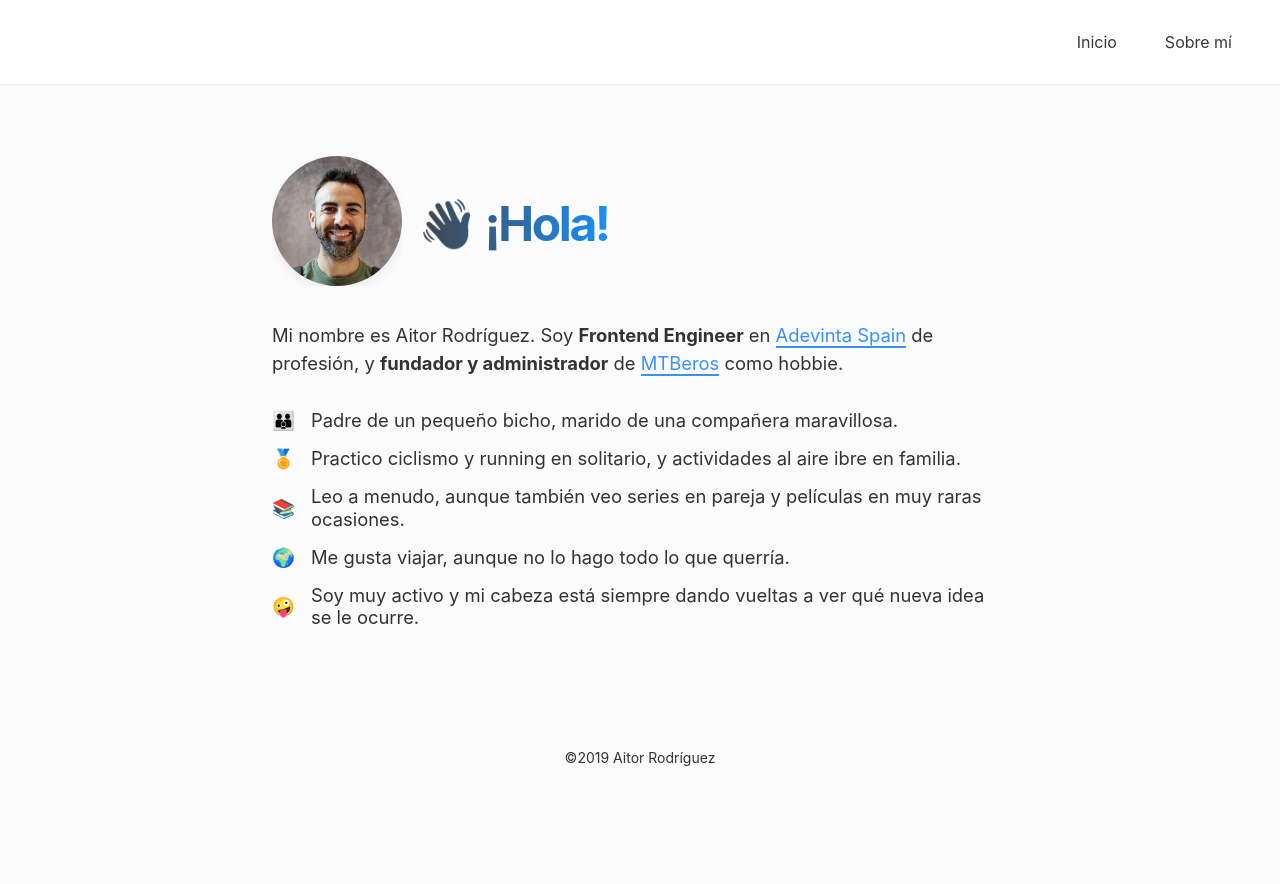
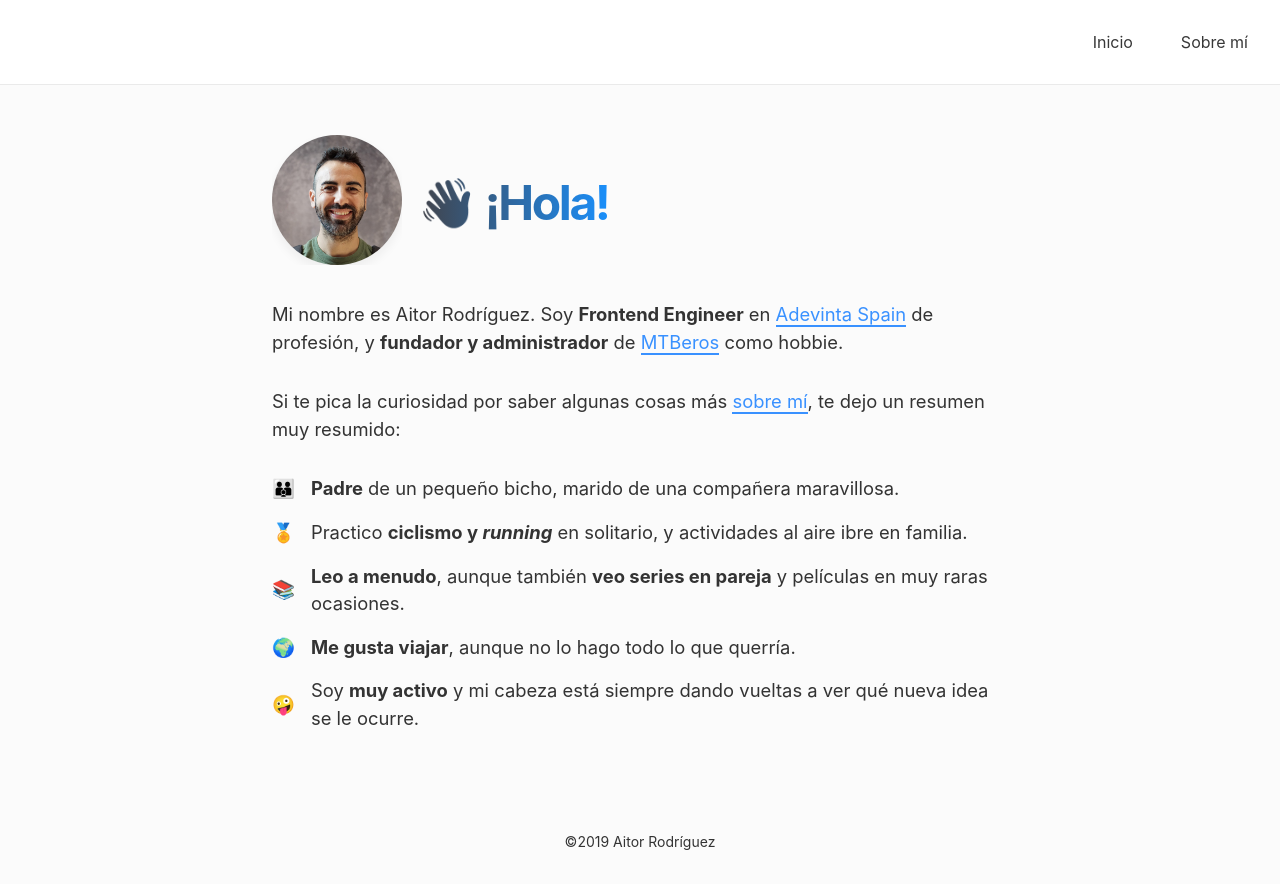
Before and after one commit to AitorRodriguez990/devairoma, a Next.js app: page / in a window 1280 px wide. Before the commit the page ends 800 px from the top, so only its background shows below. Built offline with nearby package versions, Linux system fonts and the light colour scheme.

Commit message:
add layout

```diff
--- a/components/footer/index.js
+++ b/components/footer/index.js
@@ -1,7 +1,7 @@
 import React from 'react'
 import styles from './index.module.scss'
 
-export const Footer = () => {
+export default function Footer() {
   const currentYear = new Date().getFullYear()
 
   return (
--- a/components/headMeta/index.js
+++ b/components/headMeta/index.js
@@ -2,7 +2,7 @@ import React from 'react'
 import PropTypes from 'prop-types'
 import Head from 'next/head'
 
-export const HeadMeta = ({section = ''}) => {
+export default function HeadMeta({section = ''}) {
   const name = "Aitor Rodríguez"
   var title = `${name} | Desarrollo y lanzo proyectos 🚀`
 
--- a/components/header/index.module.scss
+++ b/components/header/index.module.scss
@@ -3,7 +3,7 @@
   border-bottom: 1px solid var(--border-default);
   display: flex;
   justify-content: space-between;
-  padding: var(--spacing-small) var(--spacing-large);
+  padding: var(--spacing-small) var(--spacing-default);
 
   @media screen and (min-width: 720px) {
     padding-bottom: var(--spacing-default);
@@ -17,7 +17,11 @@
       display: inline-block;
 
       & + li {
-        margin-left: var(--spacing-default);
+        margin-left: var(--spacing-small);
+
+        @media screen and (min-width: 720px) {
+          margin-left: var(--spacing-default);
+        }
       }
 
       a {
--- /dev/null
+++ b/components/layout/index.js
@@ -0,0 +1,14 @@
+import Header from '../header'
+import Footer from '../footer'
+
+export default function Layout({children}) {
+  return (
+    <div className="page">
+      <Header />
+      <main className="container">
+        {children}
+      </main>
+      <Footer />
+    </div>
+  )
+}
--- a/pages/_app.js
+++ b/pages/_app.js
@@ -1,9 +1,14 @@
 import React from 'react'
 import PropTypes from 'prop-types'
+import Layout from '../components/layout'
 import '../styles/styles.scss'
 
 export default function MyApp({Component, pageProps}) {
-  return <Component {...pageProps} />
+  return (
+    <Layout>
+      <Component {...pageProps} />
+    </Layout>
+  )
 }
 
 MyApp.propTypes = {
--- a/pages/index.js
+++ b/pages/index.js
@@ -1,19 +1,14 @@
 import React from 'react'
 import Image from 'next/image'
-import {HeadMeta} from '../components/headMeta'
-import {Header} from '../components/header'
-import {Footer} from '../components/footer'
+import Link from 'next/link'
+import HeadMeta from '../components/headMeta'
 
 import styles from './index.module.scss'
 
 const Home = () => (
-  <div>
+  <>
     <HeadMeta />
 
-    <div className="page">
-      <Header />
-
-      <div className="container">
     <div className={styles.home}>
       <div className={styles.main}>
         <div className={styles.avatar}>
@@ -49,35 +44,33 @@ const Home = () => (
         </a>{' '}
         como hobbie.
       </p>
+      <p className={styles.text}>
+        Si te pica la curiosidad por saber algunas cosas más <Link href="sobre-mi">sobre mí</Link>, te dejo un resumen muy resumido:
+      </p>
       <ul className={styles.list}>
         <li className={styles.element}>
-              <span className={styles.dot}>👪</span> Padre de un pequeño
-              bicho, marido de una compañera maravillosa.
+          <span className={styles.dot}>👪</span> <span><strong>Padre</strong> de un pequeño
+          bicho, marido de una compañera maravillosa.</span>
         </li>
         <li className={styles.element}>
-              <span className={styles.dot}>🏅</span> Practico ciclismo y
-              running en solitario, y actividades al aire ibre en familia.
+          <span className={styles.dot}>🏅</span> <span>Practico <strong>ciclismo y <em>running</em></strong> en solitario, y actividades al aire ibre en familia.</span>
         </li>
         <li className={styles.element}>
-              <span className={styles.dot}>📚</span> Leo a menudo, aunque
-              también veo series en pareja y películas en muy raras ocasiones.
+          <span className={styles.dot}>📚</span> <span><strong>Leo a menudo</strong>, aunque
+          también <strong>veo series en pareja</strong> y películas en muy raras ocasiones.</span>
         </li>
         <li className={styles.element}>
-              <span className={styles.dot}>🌍</span> Me gusta viajar, aunque
-              no lo hago todo lo que querría.
+          <span className={styles.dot}>🌍</span> <span><strong>Me gusta viajar</strong>, aunque
+          no lo hago todo lo que querría.</span>
         </li>
         <li className={styles.element}>
-              <span className={styles.dot}>🤪</span> Soy muy activo y mi
+          <span className={styles.dot}>🤪</span> <span>Soy <strong>muy activo</strong> y mi
           cabeza está siempre dando vueltas a ver qué nueva idea se le
-              ocurre.
+          ocurre.</span>
         </li>
       </ul>
     </div>
-      </div>
-
-      <Footer />
-    </div>
-  </div>
+  </>
 )
 
 export default Home
--- a/pages/index.module.scss
+++ b/pages/index.module.scss
@@ -26,7 +26,7 @@
     .element {
       align-items: center;
       display: flex;
-      line-height: 1.2;
+      line-height: 1.5;
       margin-bottom: var(--spacing-default);
     }
 
@@ -34,5 +34,4 @@
       margin-right: var(--spacing-default);
     }
   }
-
 }
--- a/styles/styles.scss
+++ b/styles/styles.scss
@@ -97,8 +97,12 @@ p {
   font-size: 1.15rem;
   margin: auto;
   max-width: 800px;
-  padding: 50px var(--spacing-large);
+  padding: var(--spacing-large) var(--spacing-default);
   width: 100vw;
+
+  @media screen and (min-width: 720px) {
+    padding: 50px var(--spacing-large);
+  }
 }
 
 .title {
@@ -106,7 +110,7 @@ p {
   -webkit-background-clip: text;
   -webkit-text-fill-color: transparent;
   display: inline-block;
-  font-size: 3rem;
+  font-size: 2.75rem;
   font-weight: 700;
   -webkit-letter-spacing: -0.05em;
   -moz-letter-spacing: -0.05em;
@@ -114,6 +118,10 @@ p {
   letter-spacing: -0.05em;
   margin-bottom: var(--spacing-large);
   padding-right: 4px; // Fix
+
+  @media screen and (min-width: 720px) {
+    font-size: 3rem;
+  }
 }
 
 .subtitle {
```
Also changed, not shown: components/header/index.js (+2 -5 lines), pages/sobre-mi/index.js (+17 -15 lines). Lines whose indentation alone changed are shown as unchanged.
